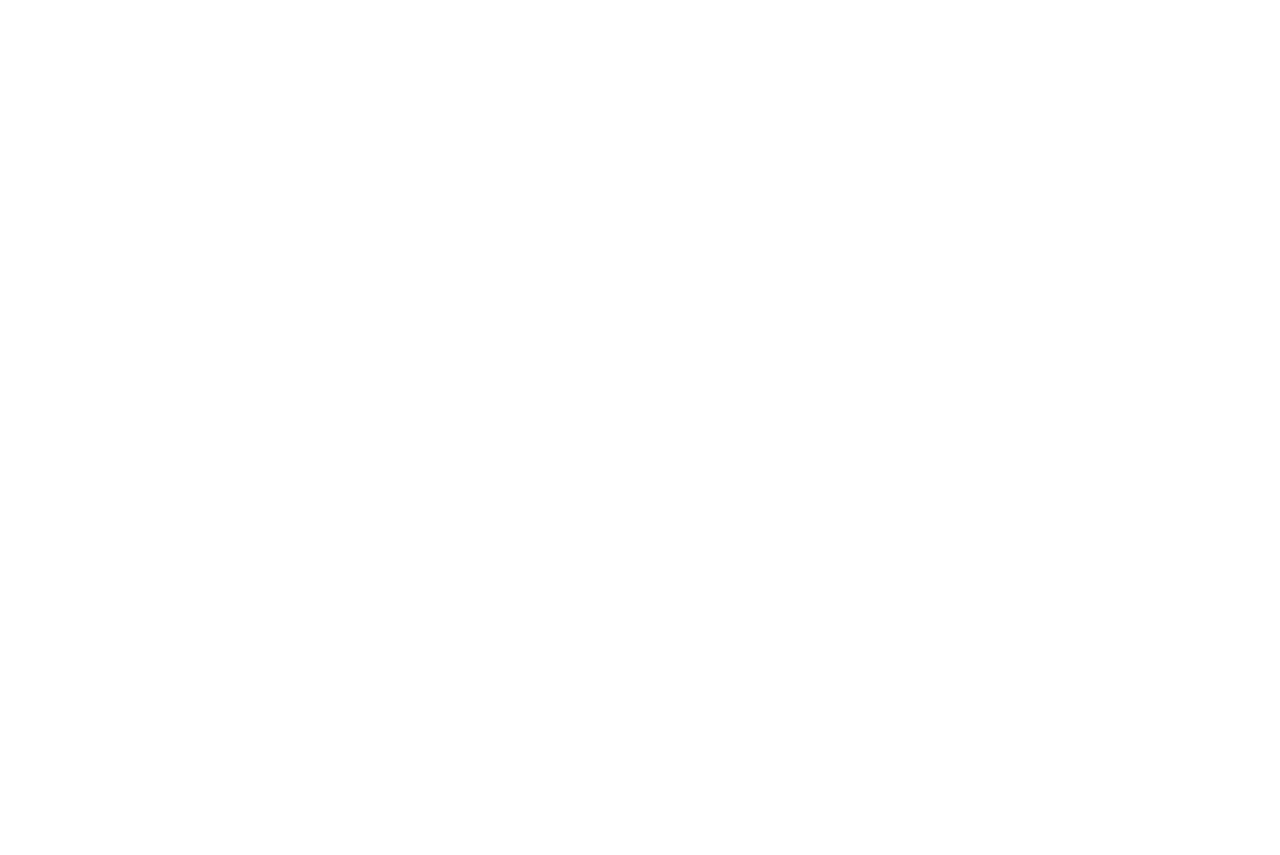
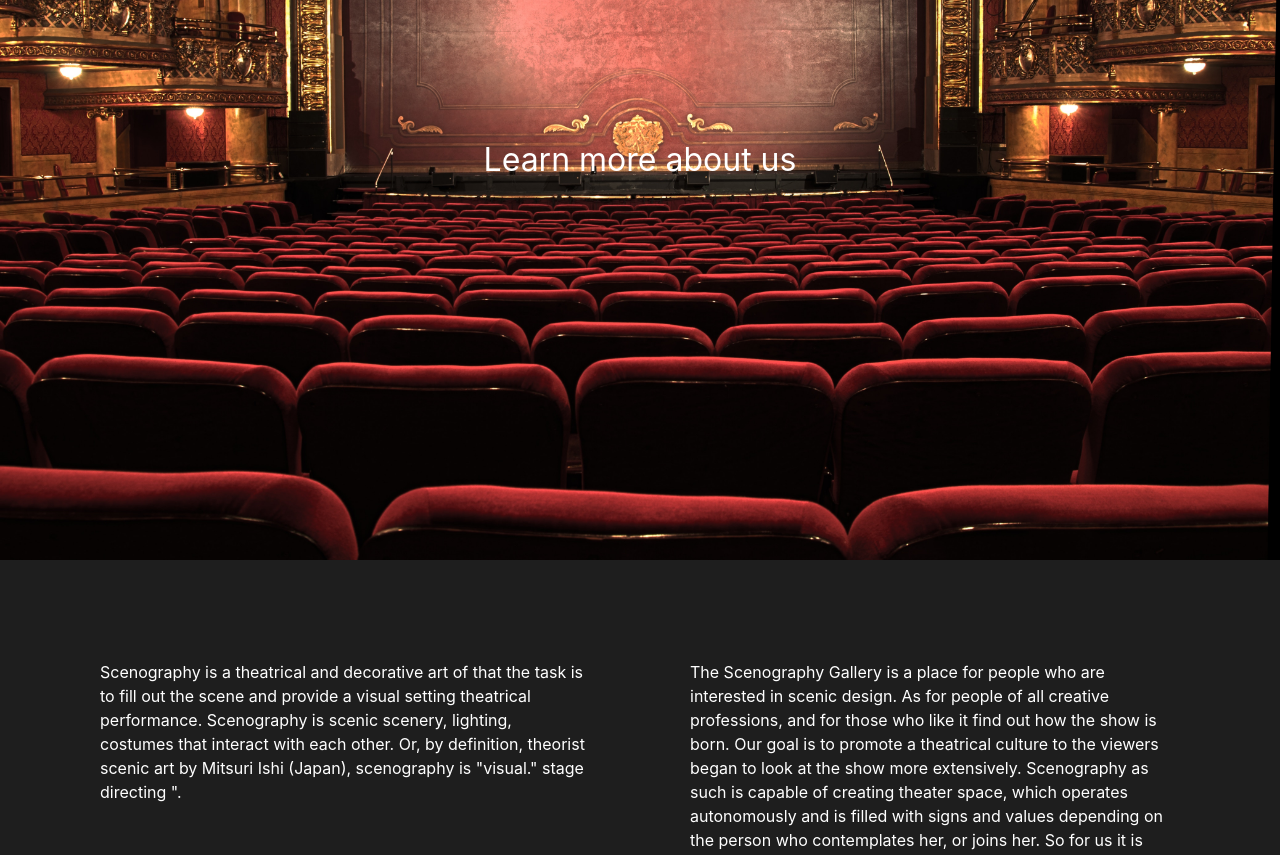
Before and after one commit to ScenographyGallery/ScenographyProject, an Angular app in the folder client/: page /about in a window 1280 px wide. Shown: the part 240-1095 px from the top of the page. Before the commit the page ends 800 px from the top, so only its background shows below. Built offline with nearby package versions, Linux system fonts and the light colour scheme.

Commit message:
About page

```diff
--- a/client/src/app/about/about.module.ts
+++ b/client/src/app/about/about.module.ts
@@ -2,9 +2,10 @@
 import { NgModule } from '@angular/core';
 import { CommonModule } from '@angular/common';
 import { AboutComponent } from './components/about/about.component';
+import { ContactsComponent } from './components/contacts/contacts.component';
 
 @NgModule({
-  declarations: [AboutComponent],
+  declarations: [AboutComponent, ContactsComponent],
   imports: [
     CommonModule,
     AboutRoutingModule,
--- a/client/src/app/about/components/about/about.component.html
+++ b/client/src/app/about/components/about/about.component.html
@@ -1,3 +1,57 @@
-<p>
-  about works!
-</p>
+<section>
+  <div class="about__hero-section">
+    <h1>
+      Learn more about us
+    </h1>
+  </div>
+
+  <div class="about__description">
+    <p>
+      Scenography is a theatrical and decorative art of that
+      the task is to fill out the scene and provide a visual setting
+      theatrical performance. Scenography is scenic scenery, lighting,
+      costumes that interact with each other. Or, by definition, theorist
+      scenic art by Mitsuri Ishi (Japan), scenography is "visual."
+      stage directing ".
+    </p>
+
+    <p>
+      The Scenography Gallery is a place for people who are interested in
+      scenic design. As for people of all creative professions, and for those who like it
+      find out how the show is born.
+      Our goal is to promote a theatrical culture to the viewers
+      began to look at the show more extensively. Scenography as such is capable of creating
+      theater space, which operates autonomously and is filled with signs and values
+      depending on the person who contemplates her, or joins her. So for us
+      it is important to pay attention to the scenographer and scenography, their place in the theater
+      and a range of opportunities.
+    </p>
+
+    <p>
+      We invite scenographers from all over Ukraine to
+      To familiarize you with the most diverse samples of Ukrainian
+      scenographic art. In addition, we conduct lectures devoted to
+      figures of well-known scenographers and organize various master-
+      classes. You can find out about all the events in advance on our page
+      Facebook and the site of the gallery. Never doubt whether to take with you
+      kids! We do not have any age restrictions. We often use it
+      interactive techniques for interacting with exposure, because interaction is this
+      the best way to get to know, and above all we want to give you exactly that!
+      We also use video and audio materials to better disclose
+      the intention of the author.
+    </p>
+
+    <p>
+      To date, the Gallery of Scenography is the only one
+      project on the territory of Ukraine. We are actively cooperating with talented people
+      theatrical artists, each of which brings something new to
+      our project. Working with them, we create an online database
+      Ukrainian scenographers. Since 2017, we have been cooperating with V. Kaufman,
+      V. Stetskovich, B. Polischuk, A. Horoshkom, A. Bilozub, A. Turutoyu-
+      Prasolov, V. Karashevsky, P. M. Virz (Germany), H. Kozak,
+      T. Chuhri and A. Baytenova.
+    </p>
+  </div>
+
+  <sc-contacts></sc-contacts>
+</section>
--- a/client/src/app/about/components/about/about.component.scss
+++ b/client/src/app/about/components/about/about.component.scss
@@ -0,0 +1,30 @@
+:host {
+	display: block;
+	background-color: rgb(30, 30, 30);
+	min-height: 100vh;
+  color: #fff;
+}
+
+.about__hero-section {
+  height: 100vh;
+  min-height: 700px;
+  width: 100%;
+  background-image: url('./../../../../assets/images/theater.jpg');
+  background-size: cover;
+  position: relative;
+}
+
+h1 {
+  text-align: center;
+  position: absolute;
+  top: 50%;
+  left: 50%;
+  transform: translate(-50%, -50%);
+}
+
+.about__description {
+  display: grid;
+  grid-template-columns: 1fr 1fr;
+  grid-gap: 100px;
+  padding: 100px;
+}
--- /dev/null
+++ b/client/src/app/about/components/contacts/contacts.component.html
@@ -0,0 +1,29 @@
+<section class="contact__wrapper">
+  <section class="contact__items">
+    <h2>Contact Us</h2>
+
+    <div class="contact__item">
+      <h3>Email:</h3>
+      <div class="contact__item-value">agov.info@gmail.com</div>
+    </div>
+
+    <div class="contact__item">
+      <h3>Phone:</h3>
+      <div class="contact__item-value">+380969454046</div>
+    </div>
+
+    <div class="contact__item">
+      <h3>Adress:</h3>
+      <div class="contact__item-value">Lviv, st. Gorodok 36, Scenery Gallery</div>
+    </div>
+
+    <div class="contact__item">
+      <h3>Facebook:</h3>
+      <div class="contact__item-value">www.facebook.com/scenography.gallery/</div>
+    </div>
+  </section>
+
+  <div class="about__img-wrapper">
+    <img class="about__img" src="../../../../assets/images/contact_us.svg" alt="Contact Us">
+  </div>
+</section>
--- /dev/null
+++ b/client/src/app/about/components/contacts/contacts.component.scss
@@ -0,0 +1,29 @@
+:host {
+  display: block;
+  padding: 50px;
+  background-color: #08e8de;
+}
+
+.contact__wrapper {
+  display: flex;
+  justify-content: center;
+  align-items: center;
+}
+
+.contact__item {
+  margin-bottom: 15px;
+
+  h3 {
+    opacity: .8;;
+  }
+}
+
+.contact__item-value {
+  font-weight: bold;
+}
+
+.about__img-wrapper {
+  flex-basis: 400px;
+  max-width: 400px;
+  margin-left: 100px;
+}
--- /dev/null
+++ b/client/src/app/about/components/contacts/contacts.component.ts
@@ -0,0 +1,15 @@
+import { Component, OnInit } from '@angular/core';
+
+@Component({
+  selector: 'sc-contacts',
+  templateUrl: './contacts.component.html',
+  styleUrls: ['./contacts.component.scss']
+})
+export class ContactsComponent implements OnInit {
+
+  constructor() { }
+
+  ngOnInit() {
+  }
+
+}
--- a/client/src/scss/_general.scss
+++ b/client/src/scss/_general.scss
@@ -13,6 +13,11 @@
   font-size: 2rem;
 }
 
+h2 {
+  margin-bottom: 15px;
+  font-size: 1.5rem;
+}
+
 .m-b-1 {
   margin-bottom: 10px;
 }
```
Also changed, not shown: client/src/assets/images/contact_us.svg (added), client/src/assets/images/theater.jpg (added).
